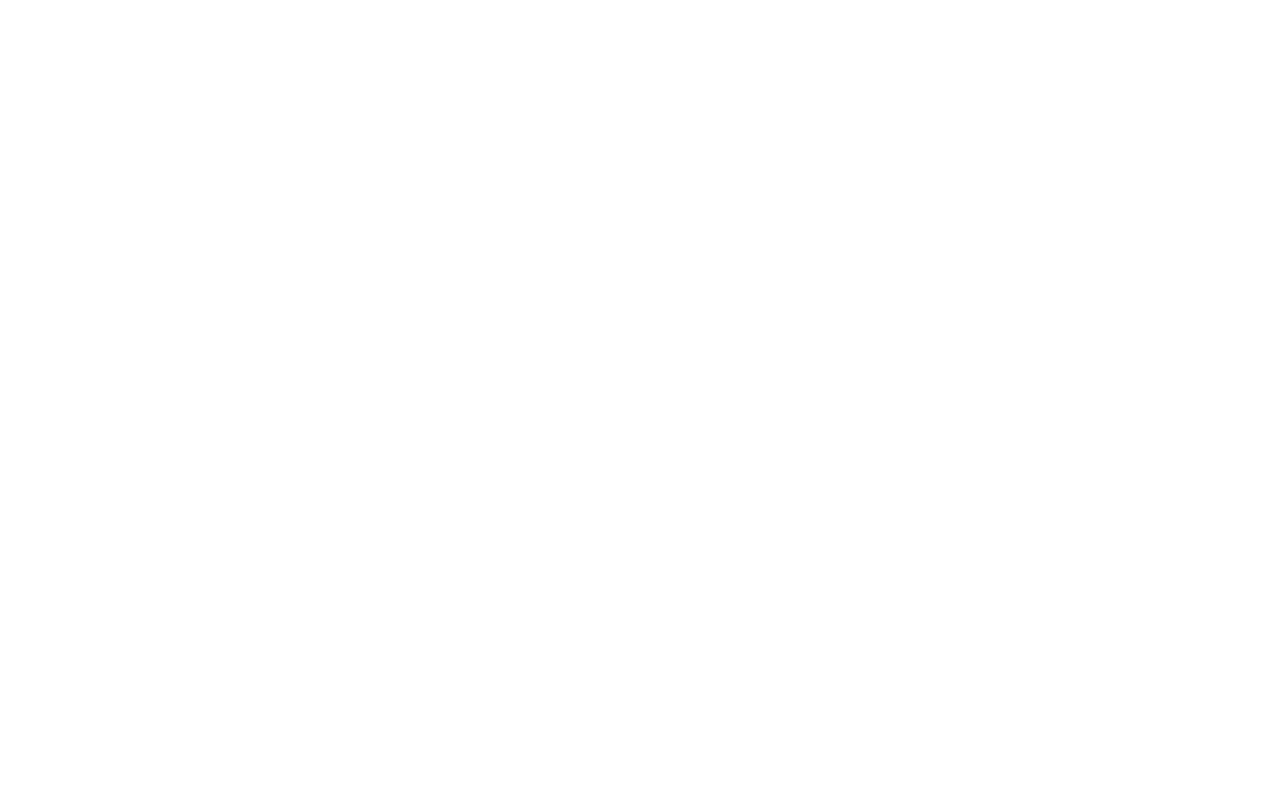
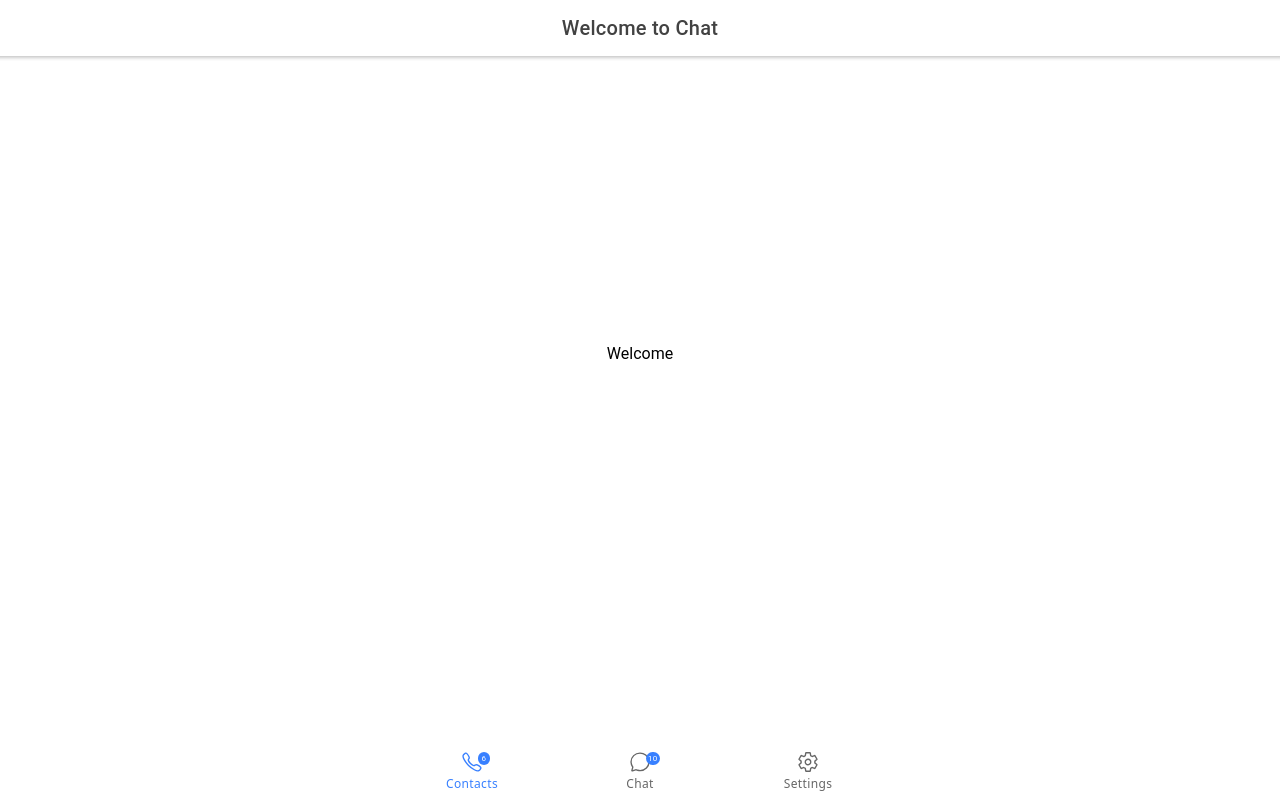
Before and after one commit to Urias-Dev/FrontEnd_Chat, a React (Create React App) app: page /menu in a window 1280 px wide. Built offline with nearby package versions, Linux system fonts and the light colour scheme.

Commit message:
menu view

```diff
--- a/src/App.tsx
+++ b/src/App.tsx
@@ -23,24 +23,30 @@
 import './theme/variables.css';
 import LogIn from "./pages/LogIn";
 import Register from "./pages/Register" ;
+import Menu from "./pages/Menu";
 
 
 setupIonicReact();
 
 const App: React.FC = () => (
       <IonApp>
+
+
            <IonReactRouter>
                <IonRouterOutlet>
                 <Route exact path="/login">
                         <LogIn/>
                  </Route>
-                 <Route exact path="/register" >
+                 <Route  exact path="/register" >
                     <Register/>
+                 </Route >
 
+                  <Route exact path="/menu" >
+                      <Menu/>
                    </Route>
-                 <Route exact path="/">
-                    <Redirect  to="/login"/>
-                </Route>
+                 <Route  exact path="/">
+                    <Redirect to="/login"/>
+                </Route >
 
                </IonRouterOutlet>
         </IonReactRouter>
--- /dev/null
+++ b/src/components/MenuView.tsx
@@ -0,0 +1,19 @@
+ import React from 'react';
+ import {IonContent, IonHeader, IonTitle, IonToolbar} from "@ionic/react";
+
+const MenuView : React.FC  = () => {
+     return  (  <>
+         <IonHeader >
+              <IonToolbar >
+                    <IonTitle class={ "text-center "}> Welcome to Chat    </IonTitle>
+              </IonToolbar>
+         </IonHeader>
+         <IonContent >
+             <h1 className={"text-center  py-72 "}> Welcome</h1>
+         </IonContent>
+
+         </>
+    );
+};
+
+export default MenuView;
--- a/src/components/RegisterForms.tsx
+++ b/src/components/RegisterForms.tsx
@@ -1,18 +1,20 @@
 import React from 'react';
-import {IonInput, IonItem, IonLabel, IonNote} from "@ionic/react";
+import {IonInput, IonItem, IonLabel} from "@ionic/react";
 
 const RegisterForms: React.FC =  () => {
+
       return (
 
         <div className='  w-11/12   max-w-[950px]  px-10  py-20 rounded-3xl bg-white  border-2 border-gray-100    max-sm:border-0'>
             <h1 className='text-5xl font-semibold  max-sm:text-4xl max-sm:font-normal  text-center' >  Register  </h1>
             <p className='font-medium  text-lg text-gray-500 mt-4   text-center '> Create a new account </p>
+
                <div className='mt-8' >
                 <div className=' flex flex-col ' >
 
                      <IonItem >
                          <IonLabel position={"floating"   }  className={"max-sm:text-center  "}> Name </IonLabel>
-                        <IonInput type="text"    maxlength={25 } ></IonInput>
+                        <IonInput type="text"   clearInput={ true}   maxlength={25 } ></IonInput>
                     </IonItem>
                 </div>
 
@@ -20,9 +22,9 @@
 
                     <IonItem >
 
-                        <IonLabel position={"floating"  }   class={ "max-sm:text-center"}> Last Name  </IonLabel>
+                        <IonLabel  position={"floating"  }   class={ "max-sm:text-center"}> Last Name  </IonLabel>
 
-                        <IonInput type="text"  > </IonInput >
+                         <IonInput type="text"    clearInput={true  }  > </IonInput >
                     </IonItem>
                 </div>
 
@@ -32,7 +34,7 @@
 
                            <IonLabel position={"floating"  }   class={ "max-sm:text-center"}> Email </IonLabel>
 
-                        <IonInput type="email"  > </IonInput >
+                        <IonInput type="email"    clearInput={true }> </IonInput >
                     </IonItem>
                 </div>
 
@@ -44,7 +46,7 @@
 
                         <IonLabel position={"floating"  }   class={ "max-sm:text-center"}> Password </IonLabel>
 
-                        <IonInput type="email"  > </IonInput >
+                         <IonInput type="password"   clearInput={  true }> </IonInput >
                      </IonItem>
                 </div>
 
--- a/src/pages/LogIn.tsx
+++ b/src/pages/LogIn.tsx
@@ -3,8 +3,7 @@
 import {IonButton, IonCol, IonContent, IonGrid, IonHeader, IonRow, IonTitle, IonToolbar} from "@ionic/react";
 
 const  LogIn: React.FC = () => {
-    return (<>
-
+     return (<>
             <IonHeader>
             </IonHeader>
                 <IonContent>
--- /dev/null
+++ b/src/pages/Menu.tsx
@@ -0,0 +1,68 @@
+import React from 'react';
+import {
+    IonBadge,
+    IonContent,
+    IonHeader,
+    IonIcon,
+    IonLabel,
+    IonTabBar,
+    IonTabs,
+    IonTabButton,
+    IonRouterOutlet
+} from "@ionic/react";
+import {
+    calendar,
+    call, callOutline,
+    chatbubble,
+    chatbubbleOutline,
+    informationCircle,
+    personCircle,
+    settingsOutline
+} from "ionicons/icons";
+import MenuView from "../components/MenuView";
+import {Redirect, Route} from "react-router-dom";
+import LogIn from "./LogIn";
+import Register from "./Register";
+import {IonReactRouter} from "@ionic/react-router";
+
+const Menu: React.FC = () => {
+    return (<>
+            <IonReactRouter>
+                <IonTabs>
+                    <IonRouterOutlet>
+                        <Route exact path= "/menu">
+                            <MenuView/>
+                        </Route>
+                    </IonRouterOutlet>
+
+                    <IonTabBar slot="bottom">
+
+
+                         <IonTabButton  tab="menu" href="/menu" >
+                             <IonIcon icon= {callOutline } aria-hidden="true"/>
+                            <IonLabel>  Contacts </IonLabel>
+                             <IonBadge>6</IonBadge>
+                        </IonTabButton>
+                        <IonTabButton tab="login">
+
+                             <IonIcon  icon={chatbubbleOutline} aria-hidden="true"/>
+                            <IonLabel> Chat
+                            </IonLabel>
+                            <IonBadge>10 </IonBadge>
+                         </IonTabButton>
+                        <IonTabButton tab="login">
+                            <IonIcon icon={settingsOutline } aria-hidden="true"/>
+                            <IonLabel> Settings
+                              </IonLabel>
+
+
+                         </IonTabButton>
+                    </IonTabBar>
+                </IonTabs>
+            </IonReactRouter>
+
+        </>
+    );
+};
+
+export default Menu;
--- a/src/pages/Register.tsx
+++ b/src/pages/Register.tsx
@@ -1,15 +1,40 @@
 import React from 'react';
-import {IonContent, IonHeader} from "@ionic/react";
-import LogInForms from "../components/LogInForms" ;
-import RegisterForms from "../components/RegisterForms";
+import {
+    IonContent,
+    IonHeader,
+    IonToolbar,
+    IonButtons,
+    IonBackButton,
+    IonRefresher,
+    IonRefresherContent,   RefresherEventDetail
+} from "@ionic/react";
 
-const Register: React.FC = () => {
-    return (<>
+ import RegisterForms from "../components/RegisterForms";
 
-            <IonHeader>
-            </IonHeader>
+  const Register: React.FC = () => {
 
-            <IonContent>
+
+       function handleRefresh(event: CustomEvent<RefresherEventDetail>) {
+         setTimeout(() => {
+             // Any calls to load data go here
+             event.detail.complete ();
+         }, 2000);
+     }
+     return (<>
+
+              <IonHeader  class   ="ion-no-border" >
+                 <IonToolbar >
+                        <IonButtons slot="start" >
+                        <IonBackButton defaultHref="login"/>
+                      </IonButtons >
+                </IonToolbar>
+             </IonHeader>
+
+              <IonContent >
+                  <IonRefresher slot="fixed"  onIonRefresh={handleRefresh} >
+                      <IonRefresherContent  refreshingSpinner="bubbles"   >
+                      </IonRefresherContent>
+                  </IonRefresher>
                 <div className={"flex   w-full h-screen"}>
                     <div className={"w-full flex items-center justify-center max-sm:h-3/4"}>
                         <RegisterForms/>
```
Lines whose indentation alone changed are shown as unchanged.
